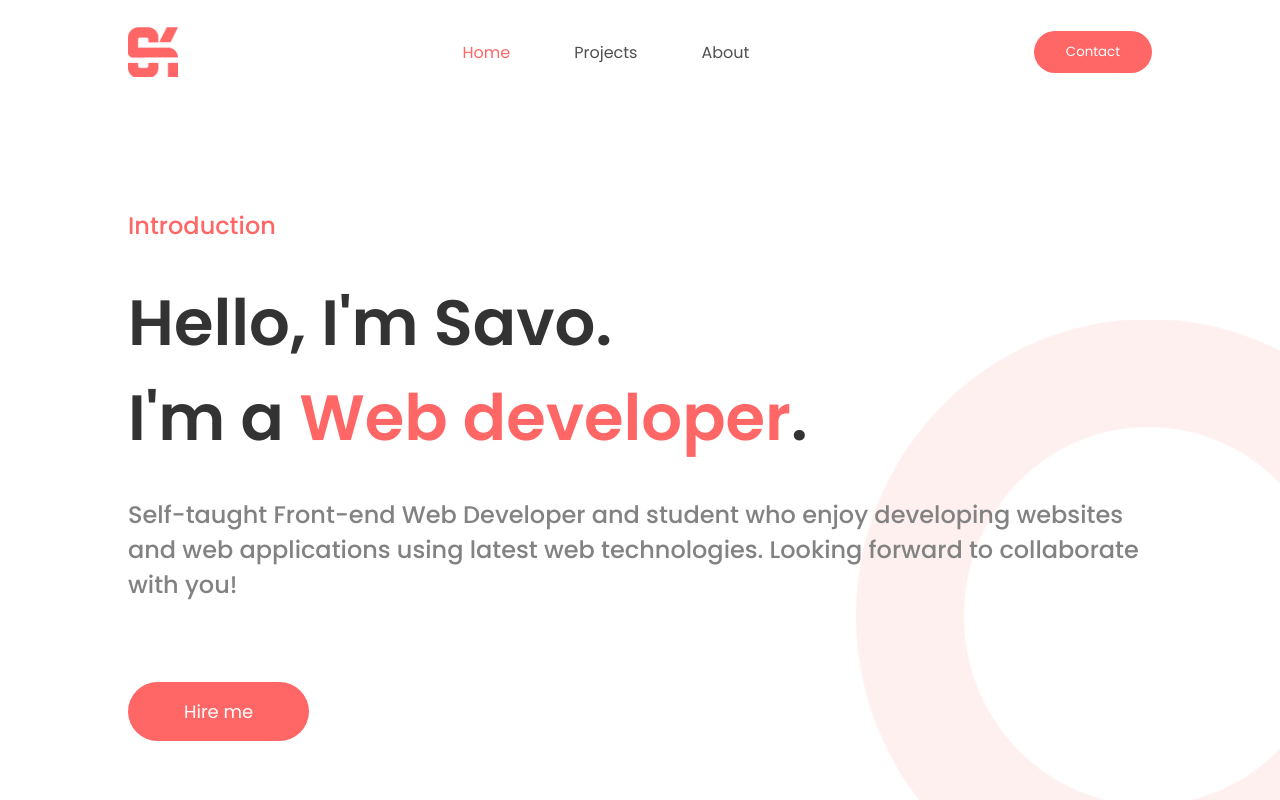
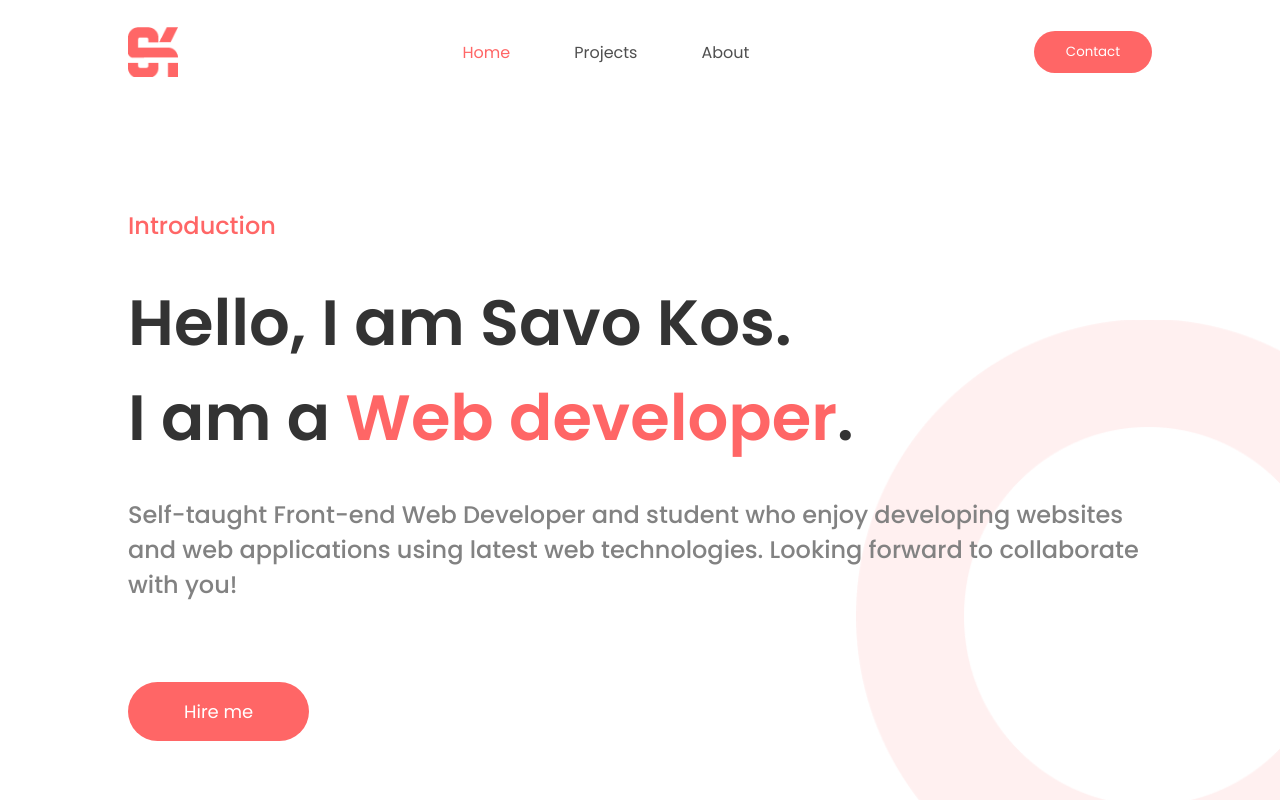
Before and after one commit to SavoKos/portfolio, a Next.js app: page / in a window 1280 px wide. Shown: the top 800 px of the page. Built offline with nearby package versions, Linux system fonts and the light colour scheme.

Commit message:
Updated home hero h1

```diff
--- a/components/Home/Hero.jsx
+++ b/components/Home/Hero.jsx
@@ -9,9 +9,9 @@ function Hero() {
         <S.Content>
           <S.Tag data-aos='fade-up'>Introduction</S.Tag>
           <S.Title>
-            <h1 data-aos='fade-up'>Hello, I'm Savo.</h1>
+            <h1 data-aos='fade-up'>Hello, I am Savo Kos.</h1>
             <h1 data-aos='fade-up'>
-              I'm a <span>Web developer</span>.
+              I am a <span>Web developer</span>.
             </h1>
           </S.Title>
           <S.Description data-aos='fade-up'>
```
